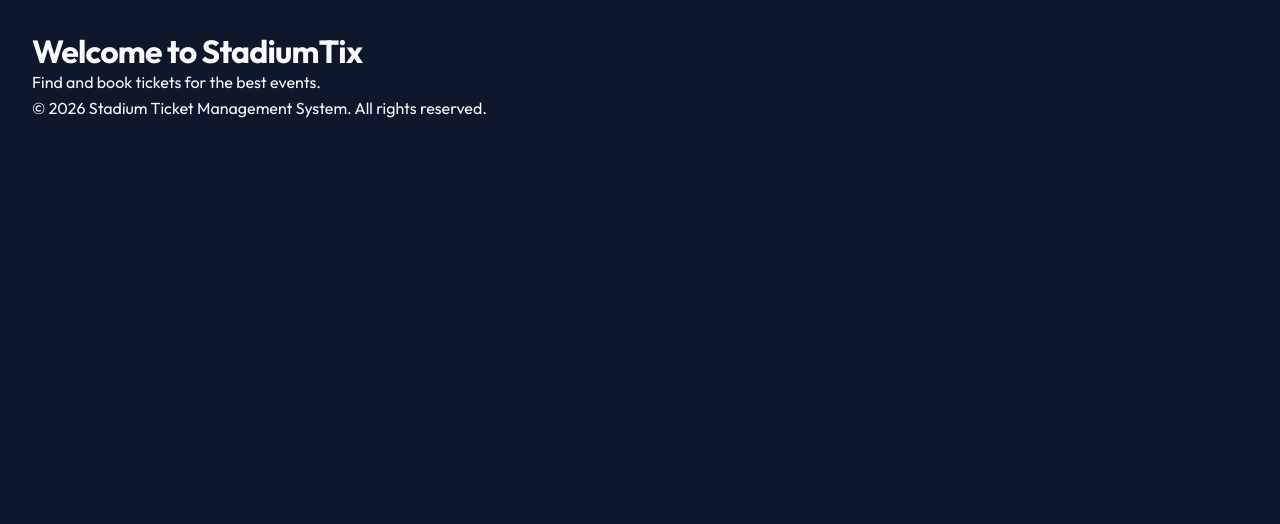
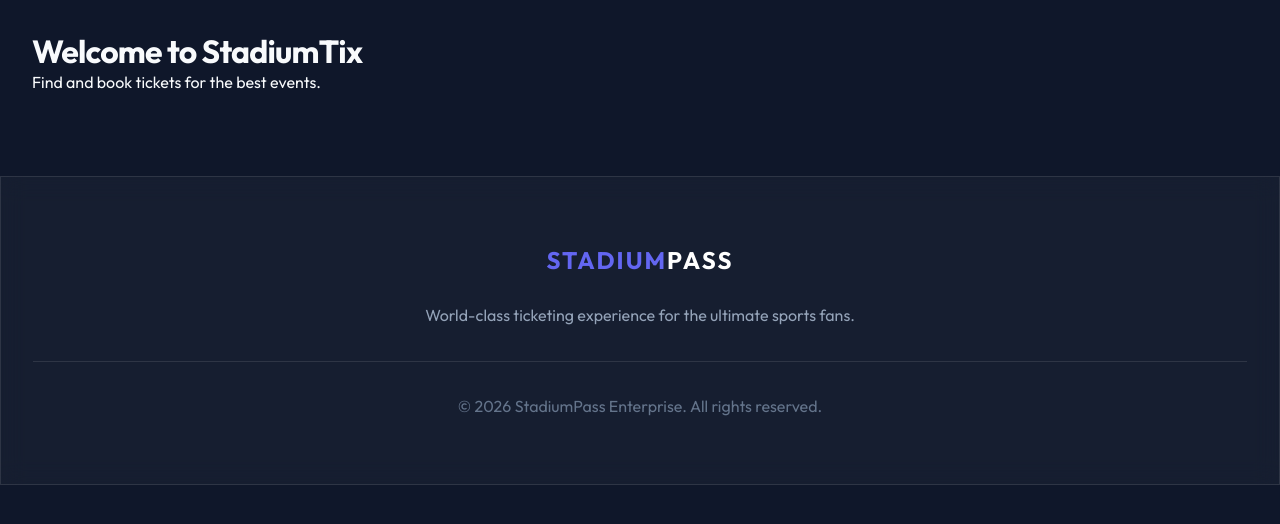
Before and after one commit to sumeya2419/stadium-ticket, a PHP site: page / in a window 1280 px wide. Shown: the part 80-604 px from the top of the page. Run offline with PHP 8.4, Linux system fonts and the light colour scheme.

Commit message:
ui(layout): redesign footer with modern styling and copyright section

```diff
--- a/views/layout/footer.php
+++ b/views/layout/footer.php
@@ -1,9 +1,13 @@
     </main>
-    <footer>
-        <div class="container">
-            <p>&copy; <?php echo date('Y'); ?> Stadium Ticket Management System. All rights reserved.</p>
+    <footer class="glass" style="margin-top: 5rem; padding: 4rem 0;">
+        <div class="container" style="text-align: center;">
+            <div class="logo" style="margin-bottom: 1.5rem;">Stadium<span style="color: white;">Pass</span></div>
+            <p style="color: var(--text-secondary); margin-bottom: 2rem;">World-class ticketing experience for the ultimate sports fans.</p>
+            <div style="border-top: 1px solid var(--border); padding-top: 2rem;">
+                <p style="color: var(--text-muted);">&copy; <?= date('Y') ?> StadiumPass Enterprise. All rights reserved.</p>
+            </div>
         </div>
     </footer>
-    <script src="/js/main.js"></script>
+    <script src="/public/js/main.js"></script>
 </body>
 </html>
```
